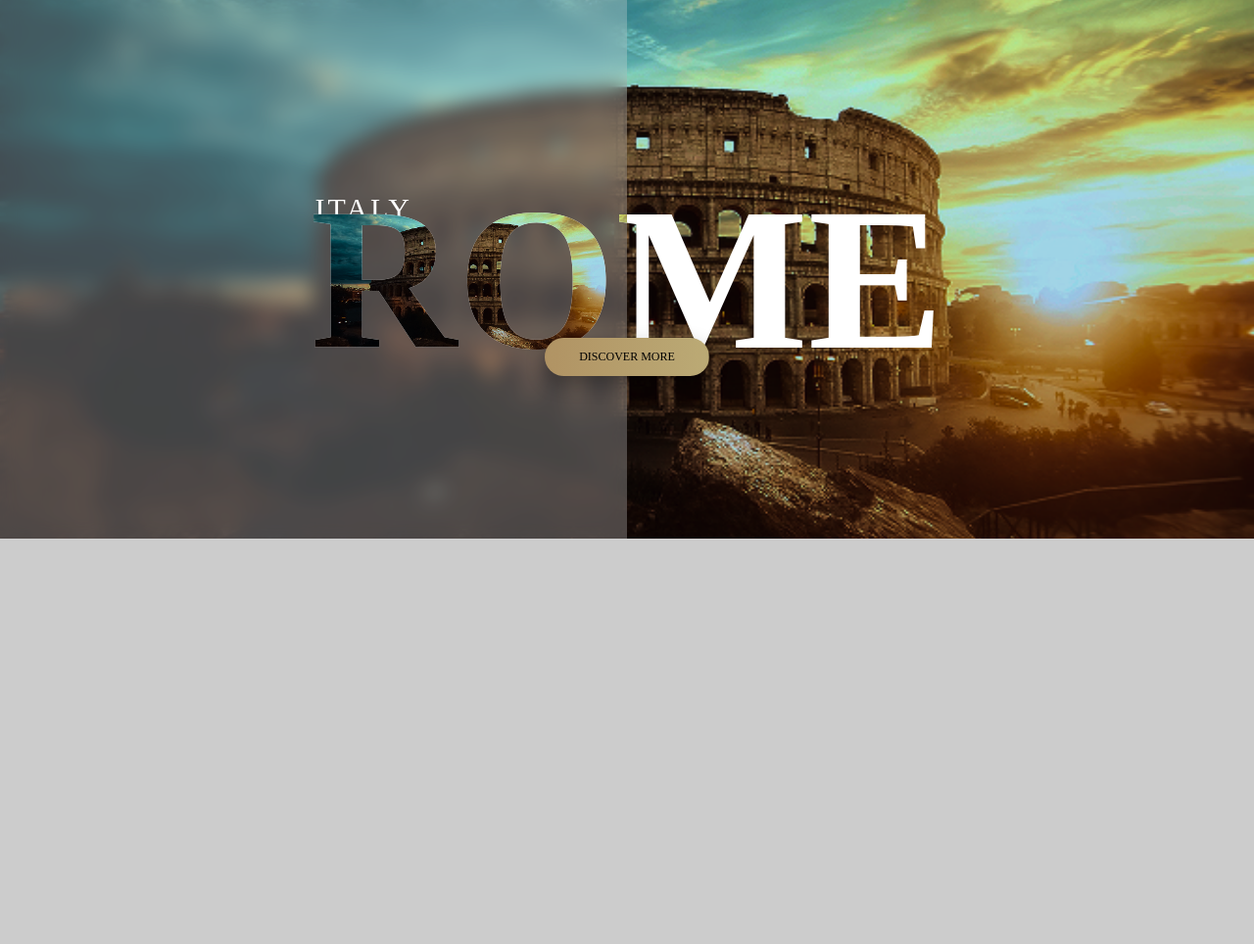
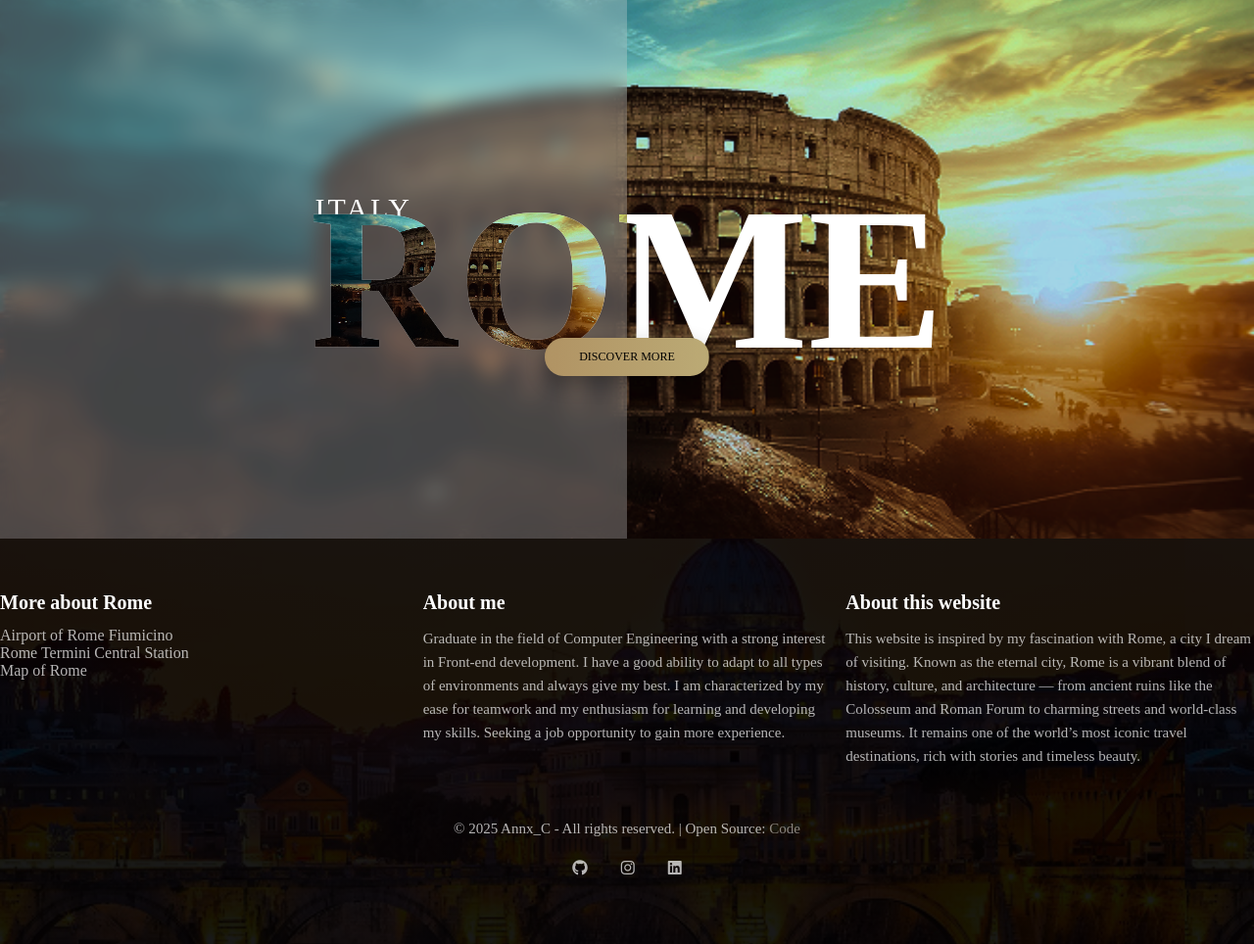
Before and after one commit to annx-c/rome-italy-web, a plain HTML site: page index.html in a window 1280 px wide. Shown: the whole page at 98% size. Before the commit the page ends 800 px from the top, so only its background shows below. Drawn offline with Linux system fonts and the light colour scheme; a web font is replaced by a local one.

Commit message:
Added footer

```diff
--- a/index.html
+++ b/index.html
@@ -1,14 +1,15 @@
 <!DOCTYPE html>
 <html lang="en">
+
 <head>
   <meta charset="UTF-8">
   <meta name="viewport" content="width=device-width, initial-scale=1.0">
-  <link rel="preconnect" href="https://fonts.googleapis.com">
-<link rel="preconnect" href="https://fonts.gstatic.com" crossorigin>
+  <link rel="stylesheet" href="https://cdnjs.cloudflare.com/ajax/libs/font-awesome/6.4.2/css/all.min.css">
   <link href="https://fonts.googleapis.com/css2?family=Abel&family=Konkhmer+Sleokchher&display=swap" rel="stylesheet">
   <link rel="stylesheet" href="/src/style.css">
   <title>Welcome to Rome, Italy 🇮🇹</title>
 </head>
+
 <body>
   <div class="container">
     <header>
@@ -19,6 +20,62 @@
       </div>
       <a>DISCOVER MORE</a>
     </header>
+    <footer>
+      <section >
+      <div class="footer-about">
+        <div>
+          <h3>More about Rome</h3>
+          <ul>
+            <li>
+              <a href="https://www.adr.it/web/aeroporti-di-roma-en/" target="_blank">
+                Airport of Rome Fiumicino
+              </a>
+            </li>
+            <li>
+              <a href="https://www.trenitalia.com/it.html" target="_blank">
+                Rome Termini Central Station
+              </a>
+            </li>
+            <li>
+              <a href="https://maps.app.goo.gl/cQHSGtneFfg2CL2o8" target="_blank">
+                Map of Rome
+              </a>
+            </li>
+          </ul>
+        </div>
+        <div>
+          <h3>About me</h3>
+          <p>Graduate in the field of Computer Engineering with a strong interest in Front-end development. I have a
+            good
+            ability to adapt to all types of environments and always give my best. I am characterized by my ease for
+            teamwork and my enthusiasm for learning and developing my skills. Seeking a job opportunity to gain more
+            experience.</p>
+        </div>
+        <div>
+          <h3>About this website</h3>
+          <p>This website is inspired by my fascination with Rome, a city I dream of visiting. Known as the eternal
+            city,
+            Rome is a vibrant blend of history, culture, and architecture — from ancient ruins like the Colosseum and
+            Roman Forum to charming streets and world-class museums. It remains one of the world’s most iconic travel
+            destinations, rich with stories and timeless beauty.</p>
+        </div>
+      </div>
+      <div class="footer-social-content">
+        <p>
+          © 2025 Annx_C - All rights reserved. | Open Source:
+          <a href="" target="_blank">Code</a>
+        </p>
+        <div class="social-icons">
+          <a href="https://github.com/annx-c" target="_blank"><i class="fab fa-github"></i></a>
+          <a href="https://www.instagram.com/annx_93/?igsh=MXRqeG03aTd2NXA2Mg%3D%3D#" target="_blank"><i
+              class="fab fa-instagram"></i></a>
+          <a href="https://www.linkedin.com/authwall?trk=bf&trkInfo=AQF98MoxK_9AWgAAAZU0TSGosFfVhT9rhJ_G8JPYCZD5SlB1ekKiWiW_yHJr9FJ_hkMJxficMirJdT7alkqOkMlDrafjNZUqa7E1SOjpOTTLfAnHCC_w2kczHYdDKyifEgGah-A=&original_referer=&sessionRedirect=https%3A%2F%2Fwww.linkedin.com%2Fin%2Fana-ca%25C3%25B1ete-815892280%3Futm_source%3Dshare%26utm_campaign%3Dshare_via%26utm_content%3Dprofile%26utm_medium%3Dandroid_app"
+            target="_blank"><i class="fab fa-linkedin"></i></a>
+        </div>
+      </div>
+    </section>
+    </footer>
   </div>
 </body>
+
 </html>
--- a/src/style.css
+++ b/src/style.css
@@ -11,7 +11,9 @@ body{
   width: 100%;
 }
 
-
+a{
+  text-decoration: none;
+}
 
 header{
   align-items: center;
@@ -121,6 +123,61 @@ a:hover{
   color: white;
 }
 
+footer{
+  background-image: linear-gradient(rgba(0, 0, 0, 0.9), rgba(0, 0, 0, 0.9)),
+    url(/images/basilica.png);
+  background-position: center;
+  background-size: cover;
+  background-repeat: no-repeat;
+  color: white;
+  padding: 50px 0;
+}
+
+.footer-about{
+  display: grid;
+  grid-template-columns: repeat(3, 1fr);
+  gap: 15px;
+
+}
+
+section{
+  margin: 0 auto;
+  max-width: 1400px;
+}
+
+footer h3{
+  font-size: 20px;
+  font-weight: 700;
+  line-height: 30px;
+  margin-bottom: 10px;
+}
+
+footer p{
+  font-weight: 400;
+  font-size: 15px;
+  line-height: 24px;
+  opacity: 0.7;
+}
+
+footer li{
+  list-style: none;
+}
+
+footer a{
+  color: white;
+  opacity: 0.7;
+}
+
+footer .footer-social-content{
+  margin-top: 50px;
+  text-align: center;
+}
+
+footer .footer-social-content .social-icons a i{
+  color: white;
+  margin: 20px 15px;
+}
+/* Media Queries para Responsividad */
 
 @media (max-width: 900px){
 
```
Also changed, not shown: images/basilica.png (added). Lines whose indentation alone changed are shown as unchanged.
